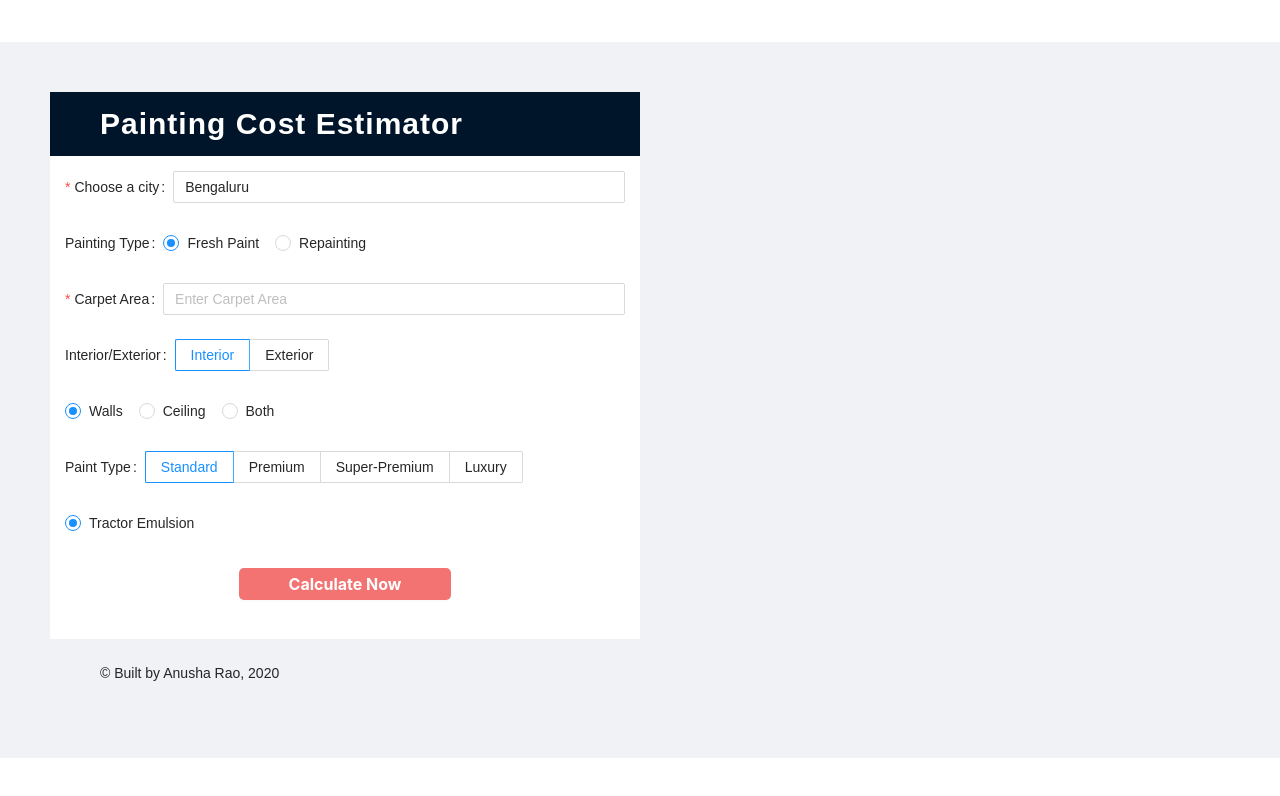
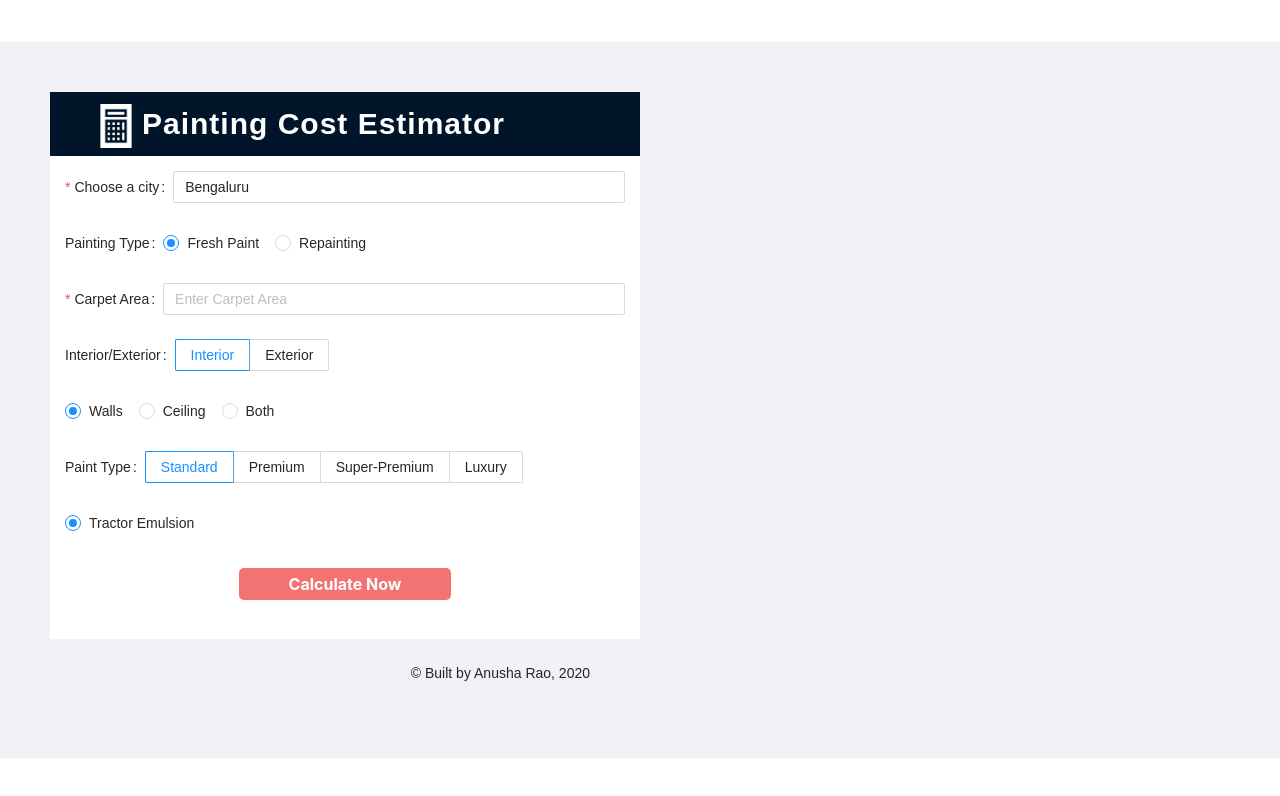
Before and after one commit to anrao91/cost-estimation-form, a React (Create React App) app: page / in a window 1280 px wide. Shown: the top 796 px of the page. Built offline with nearby package versions, Linux system fonts and the light colour scheme.

Commit message:
Update styling for header and footer

```diff
--- a/src/components/ui-components/Dashboard/Dashboard.css
+++ b/src/components/ui-components/Dashboard/Dashboard.css
@@ -14,7 +14,7 @@
 
 .ant-layout-header,
 .ant-layout-footer {
-  background: var(--primary-color);
+  background: transparent;
   color: #fff;
   width: 50%;
 }
--- a/src/components/ui-components/Footer/Footer.css
+++ b/src/components/ui-components/Footer/Footer.css
@@ -1,5 +1,4 @@
-.header-section h3 {
-  font-size: 30px;
-  letter-spacing: 1px;
-  font-weight: 700;
+.footer-section {
+  text-align: right;
+  padding: 24px 0;
 }
--- a/src/components/ui-components/Footer/index.js
+++ b/src/components/ui-components/Footer/index.js
@@ -2,6 +2,12 @@ import React from "react";
 
 import { Layout } from "antd";
 
+import "./Footer.css";
+
 export default () => {
-  return <Layout.Footer>&copy; Built by Anusha Rao, 2020</Layout.Footer>;
+  return (
+    <Layout.Footer className="footer-section">
+      <span>&copy; Built by Anusha Rao, 2020</span>
+    </Layout.Footer>
+  );
 };
--- a/src/components/ui-components/Header/Header.css
+++ b/src/components/ui-components/Header/Header.css
@@ -1,6 +1,15 @@
+.header-section {
+  padding: 0;
+}
 .header-section h3 {
   font-size: 30px;
   letter-spacing: 1px;
   font-weight: 700;
   color: #fff;
 }
+
+.header-section h3 span .calc-img {
+  width: 32px;
+  margin: 0 10px 0 0;
+  vertical-align: middle;
+}
--- a/src/components/ui-components/Header/index.js
+++ b/src/components/ui-components/Header/index.js
@@ -1,4 +1,5 @@
 import React from "react";
+import CalculatorImg from "../../../assets/Dashboard/calculator.png";
 
 import "./Header.css";
 
@@ -7,7 +8,16 @@ import { Layout } from "antd";
 export default () => {
   return (
     <Layout.Header className="header-section">
-      <h3>Painting Cost Estimator</h3>
+      <h3>
+        <span>
+          <img
+            src={CalculatorImg}
+            alt="calculator-image"
+            className="calc-img"
+          />
+        </span>
+        Painting Cost Estimator
+      </h3>
     </Layout.Header>
   );
 };
```
Also changed, not shown: src/assets/Dashboard/calculator.png (added).
